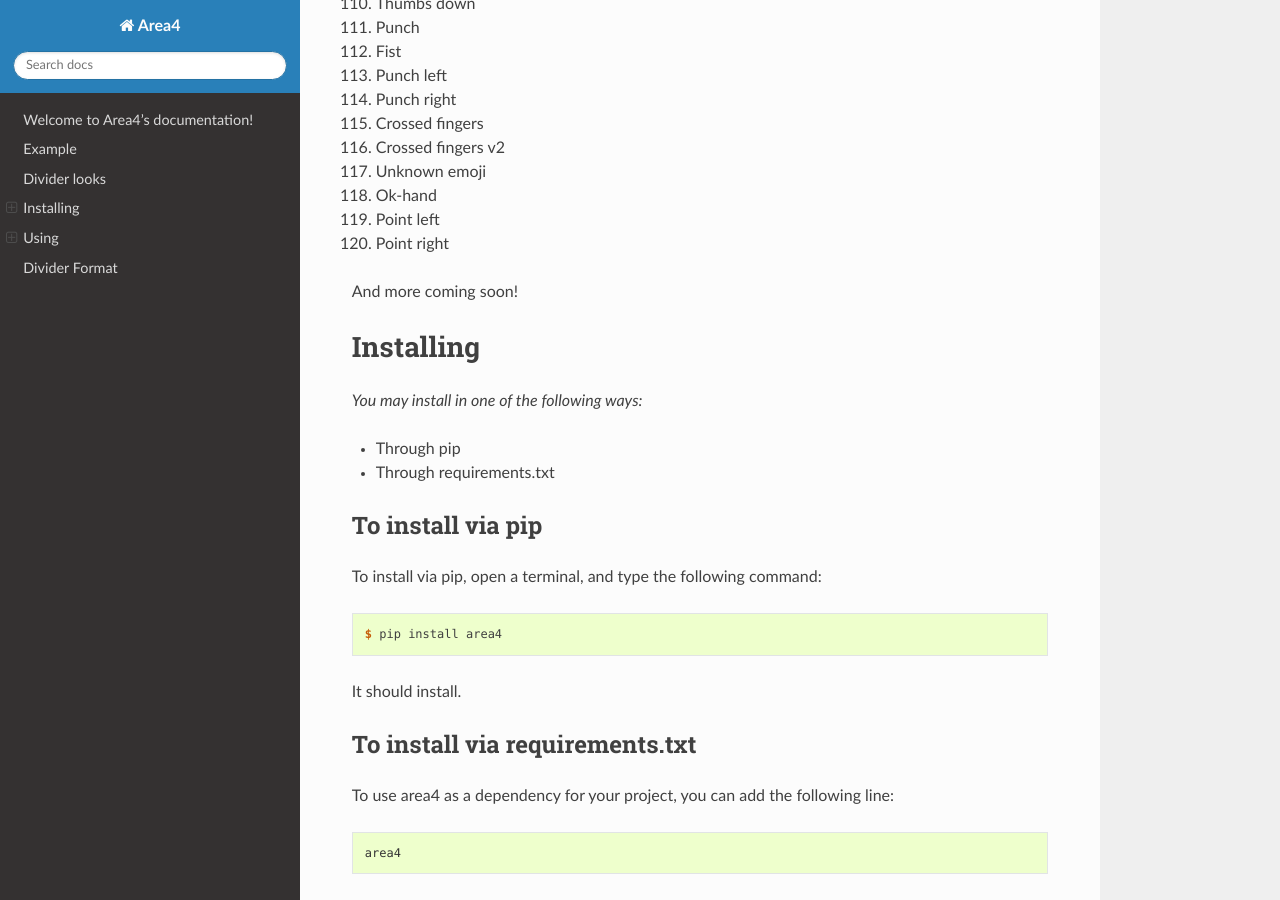
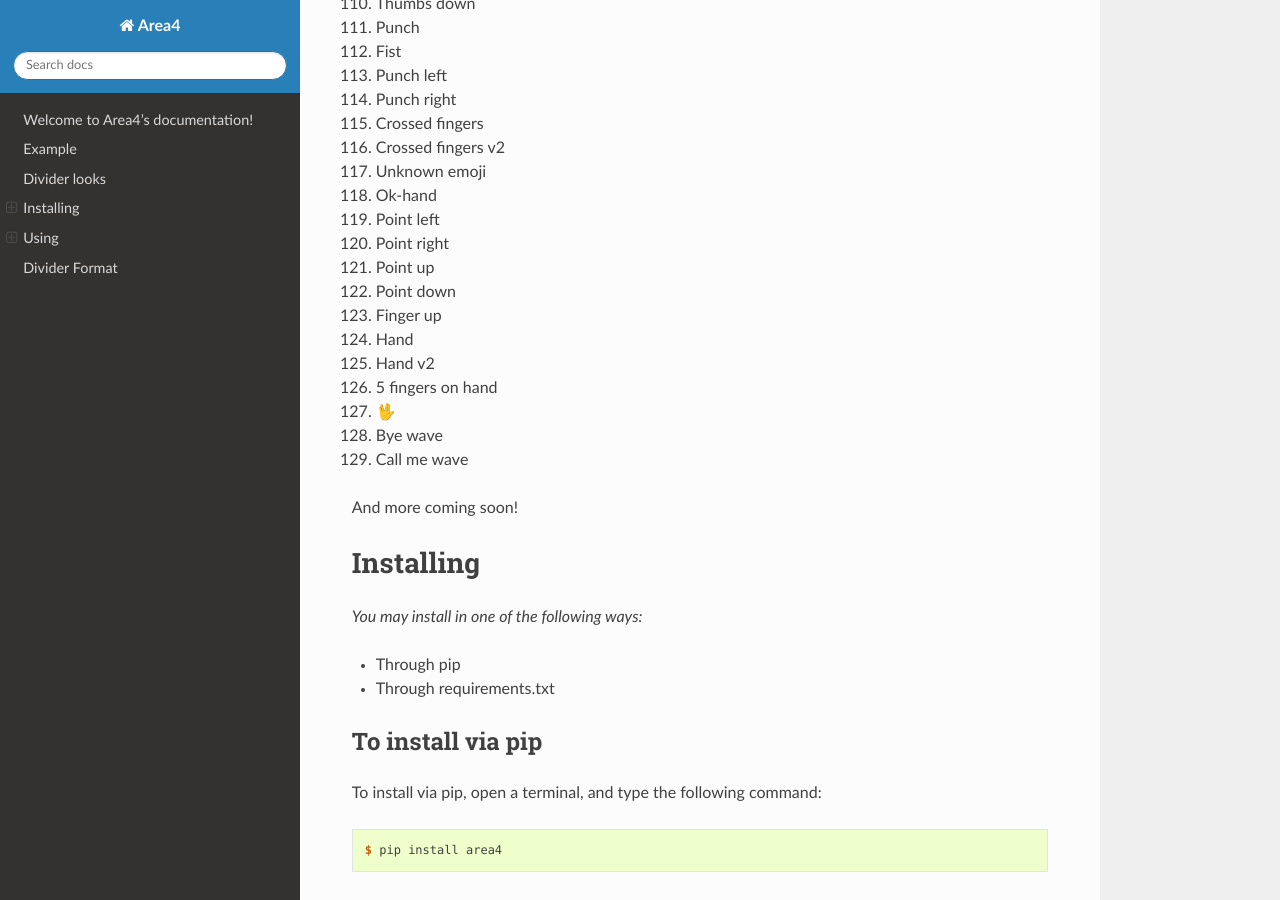
Before and after one commit to area4lib/area4, a Sphinx documentation site: the page built from docs/index.rst, in a window 1280 px wide and 900 px high, scrolled down 3315 px. Built offline with Sphinx 7.4.7 and the Read the Docs theme 2.0.0, drawn with Linux system fonts in a browser that asks for light colours; some of the changed text lies outside the part shown.

Commit message:
Update docs/index.rst

```diff
--- a/docs/index.rst
+++ b/docs/index.rst
@@ -171,6 +171,15 @@ Divider looks
 118. Ok-hand
 119. Point left
 120. Point right
+121. Point up
+122. Point down
+123. Finger up
+124. Hand
+125. Hand v2
+126. 5 fingers on hand
+127. 🖖
+128. Bye wave
+129. Call me wave
 
 
 
```
Also changed, not shown: other parts of docs/index.rst (+1 -1 lines).
